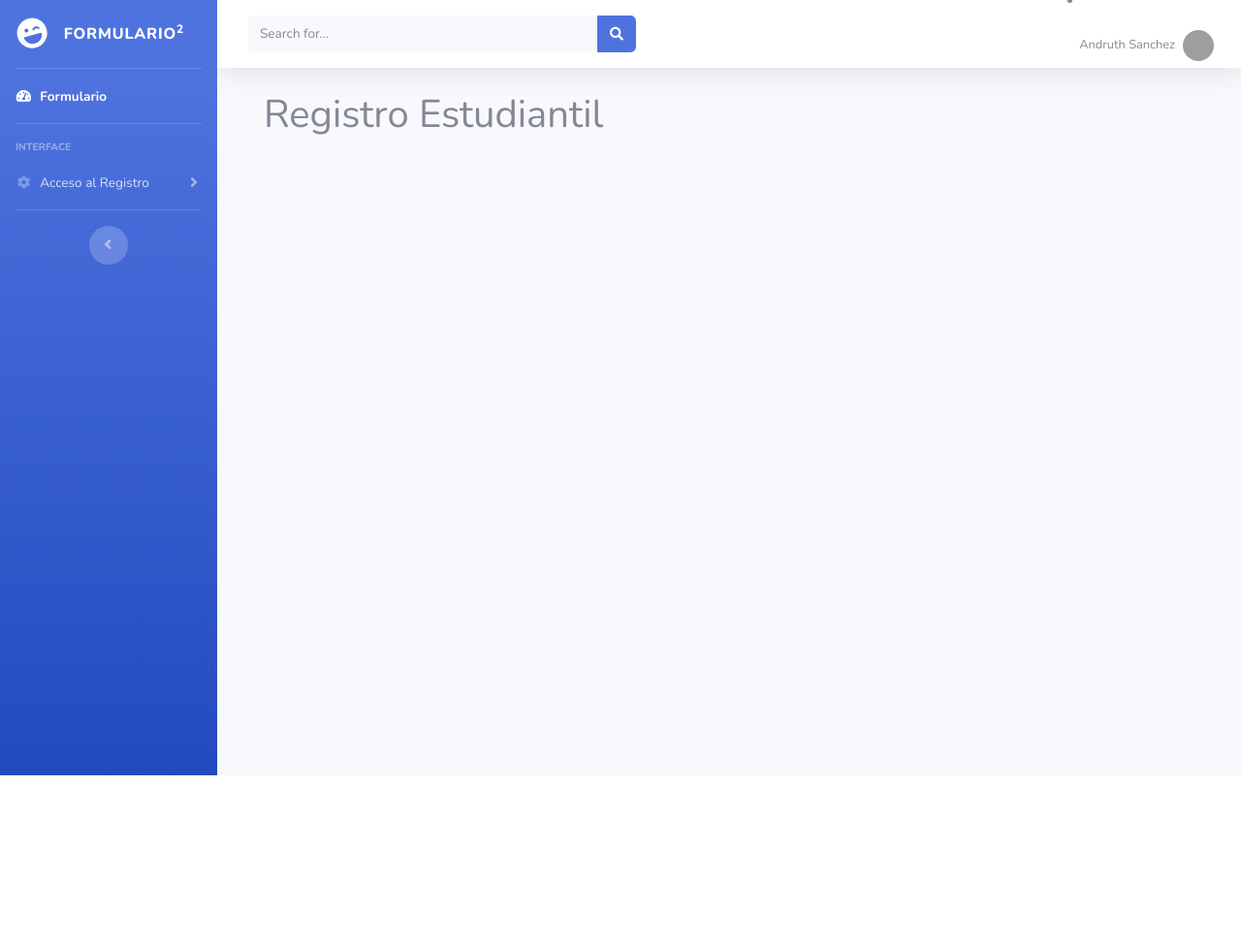
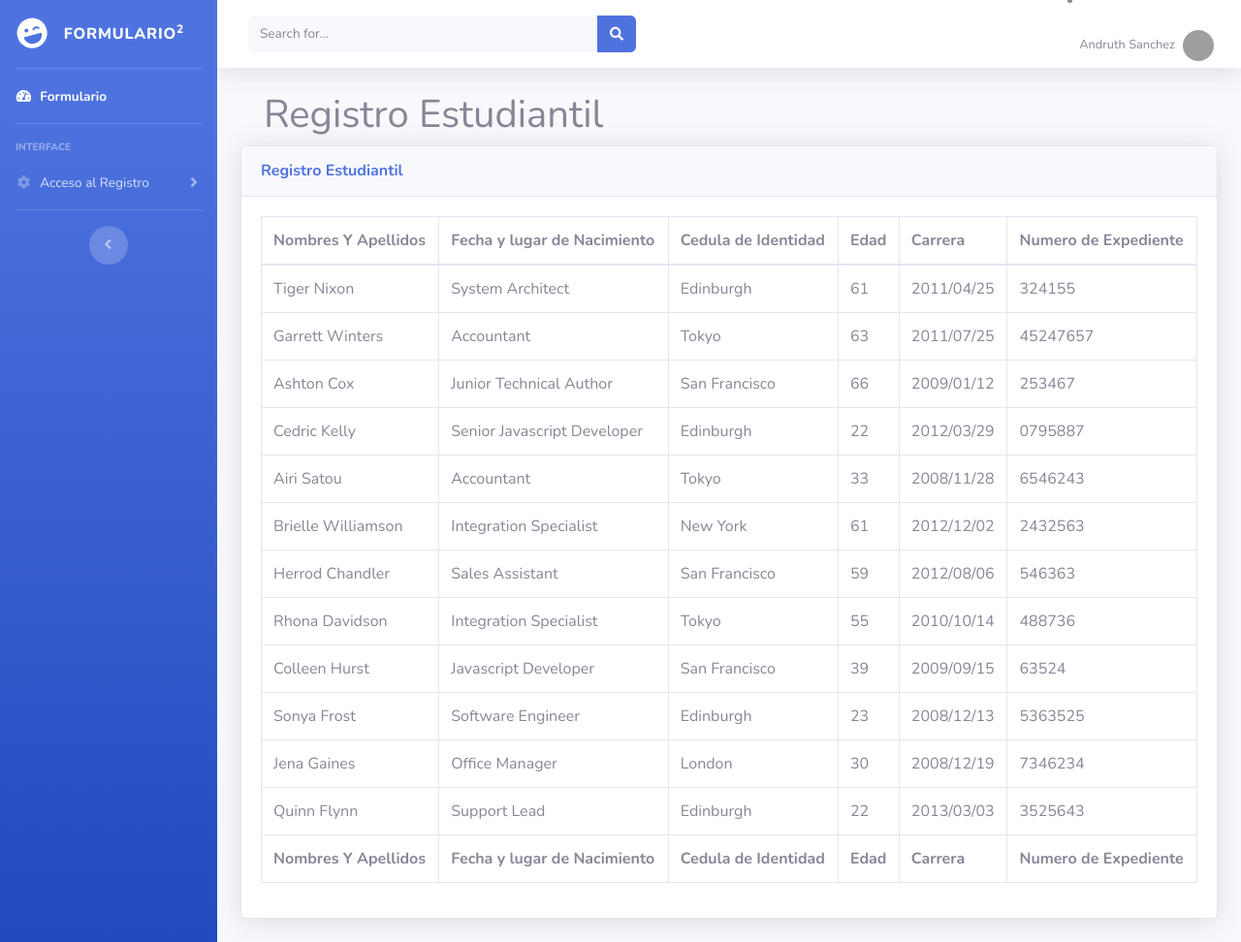
Before and after one commit to Real-1104/Formulario-Con-login-Crud, a PHP site: page /dash_2020/buttons.php in a window 1280 px wide. Shown: the whole page at 97% size. Before the commit the page ends 800 px from the top, so only its background shows below. Run offline with PHP 8.4, Linux system fonts and the light colour scheme; grey boxes are pictures that could not be loaded.

Commit message:
guarda cambios

```diff
--- a/dash_2020/buttons.php
+++ b/dash_2020/buttons.php
@@ -5,5 +5,141 @@
 <h1>Registro Estudiantil</h1>
 </div>
 <!-- Fin del contenido principal  -->
+<div class="card shadow mb-4">
+            <div class="card-header py-3">
+              <h6 class="m-0 font-weight-bold text-primary">Registro Estudiantil</h6>
+            </div>
+            <div class="card-body">
+              <div class="table-responsive">
+                <table class="table table-bordered" id="dataTable" width="100%" cellspacing="0">
+                  <thead>
+                    <tr>
+                      <th>Nombres Y Apellidos</th>
+                      <th>Fecha y lugar de Nacimiento</th>
+                      <th>Cedula de Identidad</th>
+                      <th>Edad</th>
+                      <th>Carrera</th>
+                      <th>Numero de Expediente</th>
+                    </tr>
+                  </thead>
+                  <tfoot>
+                    <tr>
+                      <th>Nombres Y Apellidos</th>
+                      <th>Fecha y lugar de Nacimiento</th>
+                      <th>Cedula de Identidad</th>
+                      <th>Edad</th>
+                      <th>Carrera</th>
+                      <th>Numero de Expediente</th>
+                    </tr>
+                  </tfoot>
+                  <tbody>
+                    <tr>
+                      <td>Tiger Nixon</td>
+                      <td>System Architect</td>
+                      <td>Edinburgh</td>
+                      <td>61</td>
+                      <td>2011/04/25</td>
+                      <td>324155</td>
+                    </tr>
+                    <tr>
+                      <td>Garrett Winters</td>
+                      <td>Accountant</td>
+                      <td>Tokyo</td>
+                      <td>63</td>
+                      <td>2011/07/25</td>
+                      <td>45247657</td>
+                    </tr>
+                    <tr>
+                      <td>Ashton Cox</td>
+                      <td>Junior Technical Author</td>
+                      <td>San Francisco</td>
+                      <td>66</td>
+                      <td>2009/01/12</td>
+                      <td>253467</td>
+                    </tr>
+                    <tr>
+                      <td>Cedric Kelly</td>
+                      <td>Senior Javascript Developer</td>
+                      <td>Edinburgh</td>
+                      <td>22</td>
+                      <td>2012/03/29</td>
+                      <td>0795887</td>
+                    </tr>
+                    <tr>
+                      <td>Airi Satou</td>
+                      <td>Accountant</td>
+                      <td>Tokyo</td>
+                      <td>33</td>
+                      <td>2008/11/28</td>
+                      <td>6546243</td>
+                    </tr>
+                    <tr>
+                      <td>Brielle Williamson</td>
+                      <td>Integration Specialist</td>
+                      <td>New York</td>
+                      <td>61</td>
+                      <td>2012/12/02</td>
+                      <td>2432563</td>
+                    </tr>
+                    <tr>
+                      <td>Herrod Chandler</td>
+                      <td>Sales Assistant</td>
+                      <td>San Francisco</td>
+                      <td>59</td>
+                      <td>2012/08/06</td>
+                      <td>546363</td>
+                    </tr>
+                    <tr>
+                      <td>Rhona Davidson</td>
+                      <td>Integration Specialist</td>
+                      <td>Tokyo</td>
+                      <td>55</td>
+                      <td>2010/10/14</td>
+                      <td>488736</td>
+                    </tr>
+                    <tr>
+                      <td>Colleen Hurst</td>
+                      <td>Javascript Developer</td>
+                      <td>San Francisco</td>
+                      <td>39</td>
+                      <td>2009/09/15</td>
+                      <td>63524</td>
+                    </tr>
+                    <tr>
+                      <td>Sonya Frost</td>
+                      <td>Software Engineer</td>
+                      <td>Edinburgh</td>
+                      <td>23</td>
+                      <td>2008/12/13</td>
+                      <td>5363525</td>
+                    </tr>
+                    <tr>
+                      <td>Jena Gaines</td>
+                      <td>Office Manager</td>
+                      <td>London</td>
+                      <td>30</td>
+                      <td>2008/12/19</td>
+                      <td>7346234</td>
+                    </tr>
+                    <tr>
+                      <td>Quinn Flynn</td>
+                      <td>Support Lead</td>
+                      <td>Edinburgh</td>
+                      <td>22</td>
+                      <td>2013/03/03</td>
+                      <td>3525643</td>
+                    </tr>
+
+                  </tbody>
+                </table>
+              </div>
+            </div>
+          </div>
+
+        </div>
+        <!-- /.container-fluid -->
+
+      </div>
+      <!-- End of Main Content -->
 
 <?php require_once "vista/parte_inferior.php"?>
```
